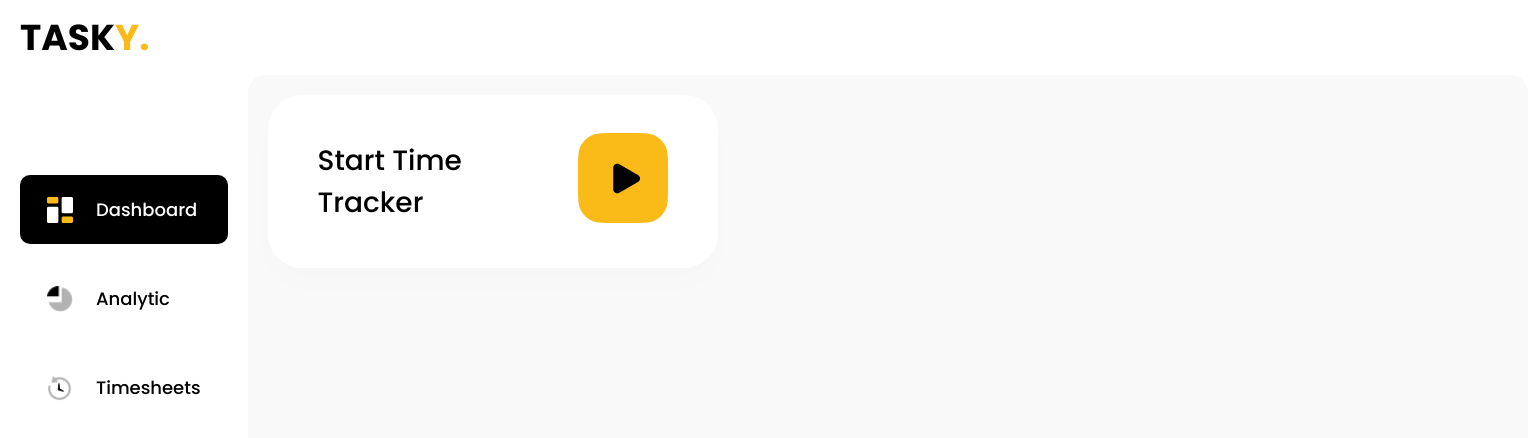
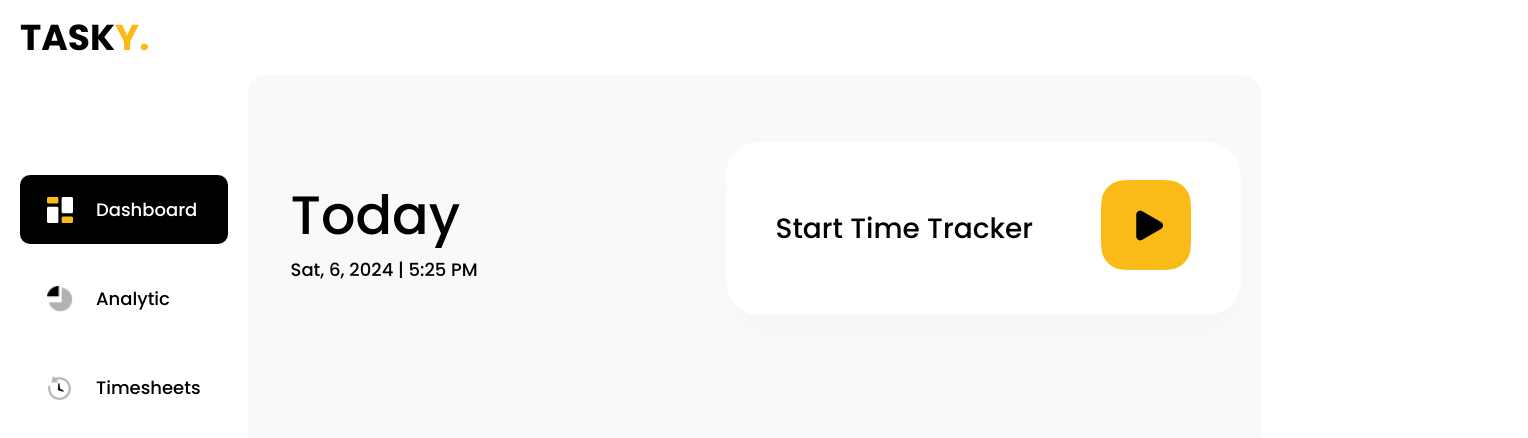
Before and after one commit to Kilomebit17/tasky-time-tracker, an Angular app: page /dashboard in a window 1280 px wide. Shown: the top 438 px of the page, 1528 px wide, since content can reach past the window. Built offline with nearby package versions, Linux system fonts and the light colour scheme; a web font is replaced by a local one.

Commit message:
eneded dashboard head size

```diff
--- a/src/app/components/main-timer-button/main-timer-button.component.scss
+++ b/src/app/components/main-timer-button/main-timer-button.component.scss
@@ -6,7 +6,7 @@
     display: flex;
     align-items: center;
     justify-content: space-between;
-    width: 450px;
+    width: 515px;
     gap: 50px;
     .title {
         font-size: 28px;
--- a/src/app/pages/dashboard/dashboard.component.html
+++ b/src/app/pages/dashboard/dashboard.component.html
@@ -1,3 +1,13 @@
 <div class="dashboard">
-    <main-timer-button></main-timer-button>
+    <div class="dashboard--head-wrapper">
+        <div class="dashboard--info">
+            <div class="dashboard--title">Today</div>
+            <div class="dateboard--date">
+                {{getDate | date: 'EE, d, y | h:mm a' }}
+            </div>
+        </div>
+        <div class="main-timer-btn">
+            <main-timer-button></main-timer-button>
+        </div>
+    </div>
 </div>
--- a/src/app/pages/dashboard/dashboard.component.scss
+++ b/src/app/pages/dashboard/dashboard.component.scss
@@ -1,7 +1,27 @@
 .dashboard {
-    width: 100vw;
+    width: calc(100vw - 267px);
     height: 100vh;
     background-color: #F9F9F9;
     padding: 20px;
     border-radius: 18px;
+    &--head-wrapper {
+        display: flex;
+        justify-content: space-between;
+        align-items: center;
+        margin-top: 67px - 20px;
+    }
+    &--info {
+        margin-left: 43px - 20px;
+    }
+    &--title {
+        font-size: 54px;
+        color: #000;
+        font-weight: 500;
+    }
+    &--date {
+        font-size: 28px;
+        color: #000;
+        font-weight: 400;
+        margin-top: 5px;
+    }
 }
--- a/src/app/pages/dashboard/dashboard.component.ts
+++ b/src/app/pages/dashboard/dashboard.component.ts
@@ -10,5 +10,7 @@ import { MainTimerButtonComponent } from "../../components/main-timer-button/mai
   styleUrl: './dashboard.component.scss'
 })
 export class DashboardComponent {
-
+  public get getDate() {
+    return new Date()
+  }
 }
```
